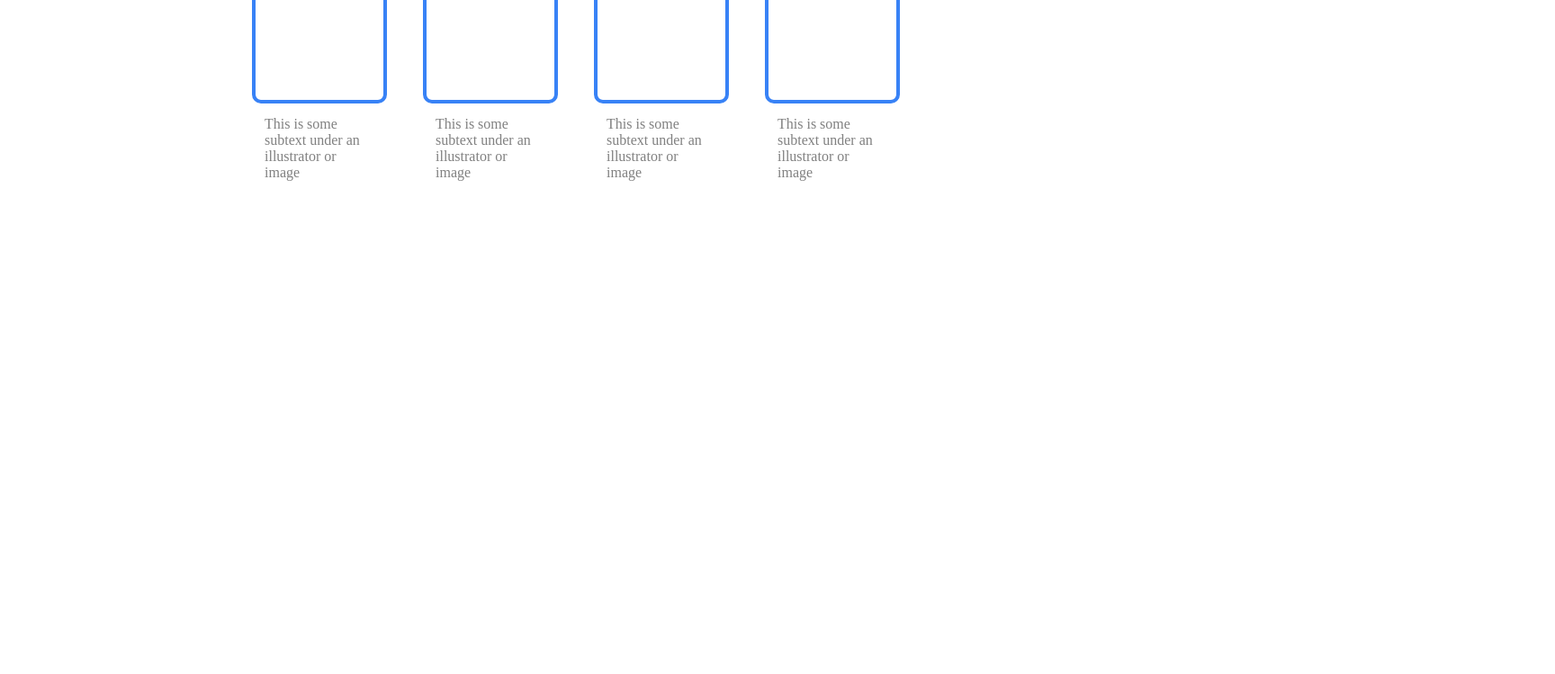
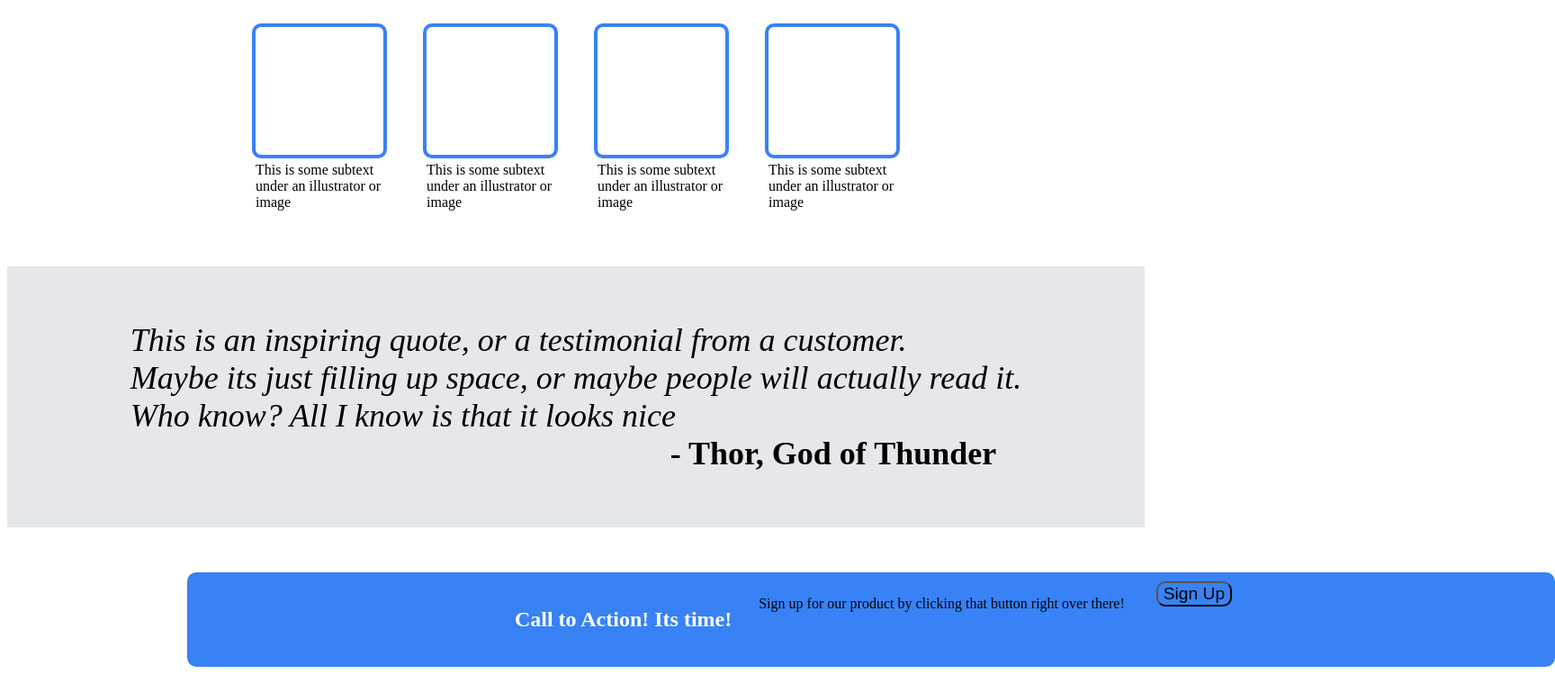
Before and after one commit to PapaGeee/zion-top, a plain HTML site: page index.html in a window 1280 px wide. Shown: the part 633-1382 px from the top of the page at 90% size, 1728 px wide, since content can reach past the window. Before the commit the page ends 844 px from the top, so only its background shows below. Drawn offline with Linux system fonts and the light colour scheme.

Commit message:
Adding an additional section and stylling it

```diff
--- a/index.html
+++ b/index.html
@@ -23,7 +23,7 @@
             <div class="content">
                 <h3>This Website is Awsome</h3>
                 <div class="para">
-                    <p>This website has some subtext that goes here under <br>the main title.
+                    <p class="pa">This website has some subtext that goes here under <br>the main title.
                         Its a smaller font and the color is lower contrast
                     </p>
                 </div>
@@ -63,9 +63,26 @@
                 <p class="text">This is some subtext under an illustrator or image</p>
             </div>
 
+    </div>
 
+    <div class="section-3">
+        <p class="thor">
+            This is an inspiring quote, or a testimonial from a customer. <br>
+            Maybe its just filling up space, or maybe people will actually read it. <br>
+            Who know? All I know is that it looks nice <br> <span class="txt" >- Thor, God of Thunder</span>
+        </p>
 
     </div>
 
+    <div class="section-4">
+        <h3 class="time">Call to Action! Its time!</h3>
+        <p class="product">Sign up for our product by clicking that button right over there!</p>
+
+            <div class="bttn">
+            <button type="submit" class="sign">Sign Up</button>
+            </div>
+    </div>
+
+
 </body>
 </html>
--- a/styles.css
+++ b/styles.css
@@ -1,9 +1,4 @@
 
-*{
-    box-sizing: border-box;
-    padding: 0px;
-    margin: 0px;
-}
 .container{
     background-color: #1f2937;
     padding: 25px;
@@ -46,7 +41,7 @@ h3{
     padding: 5px;
 }
 
-p{
+.pa{
     color: grey;
     padding:10px;
 
@@ -96,3 +91,38 @@ h1{
     display: flex;
     justify-content: center;
 }
+
+.section-3{
+    padding: 25px;
+    margin-top: 100px;
+    background-color:#e5e7eb;
+    height: fit-content;
+    display: flex;
+    justify-content: center;
+    font-size: 36px;
+    font-style: italic;
+}
+
+.txt{
+margin-left: 600px;
+font-weight: bold;
+color: black;
+font-style: normal;
+}
+
+.section-4{
+    background-color: #3882f6;
+    height: auto;
+    display: flex;
+    justify-content:center;
+    width: 1500px;
+    gap: 25px;
+    padding: 10px;
+    margin-top: 50px;
+    margin-left: 200px;
+    border-radius: 10px;
+}
+
+.time{
+    font-size:x-large;
+}
```
